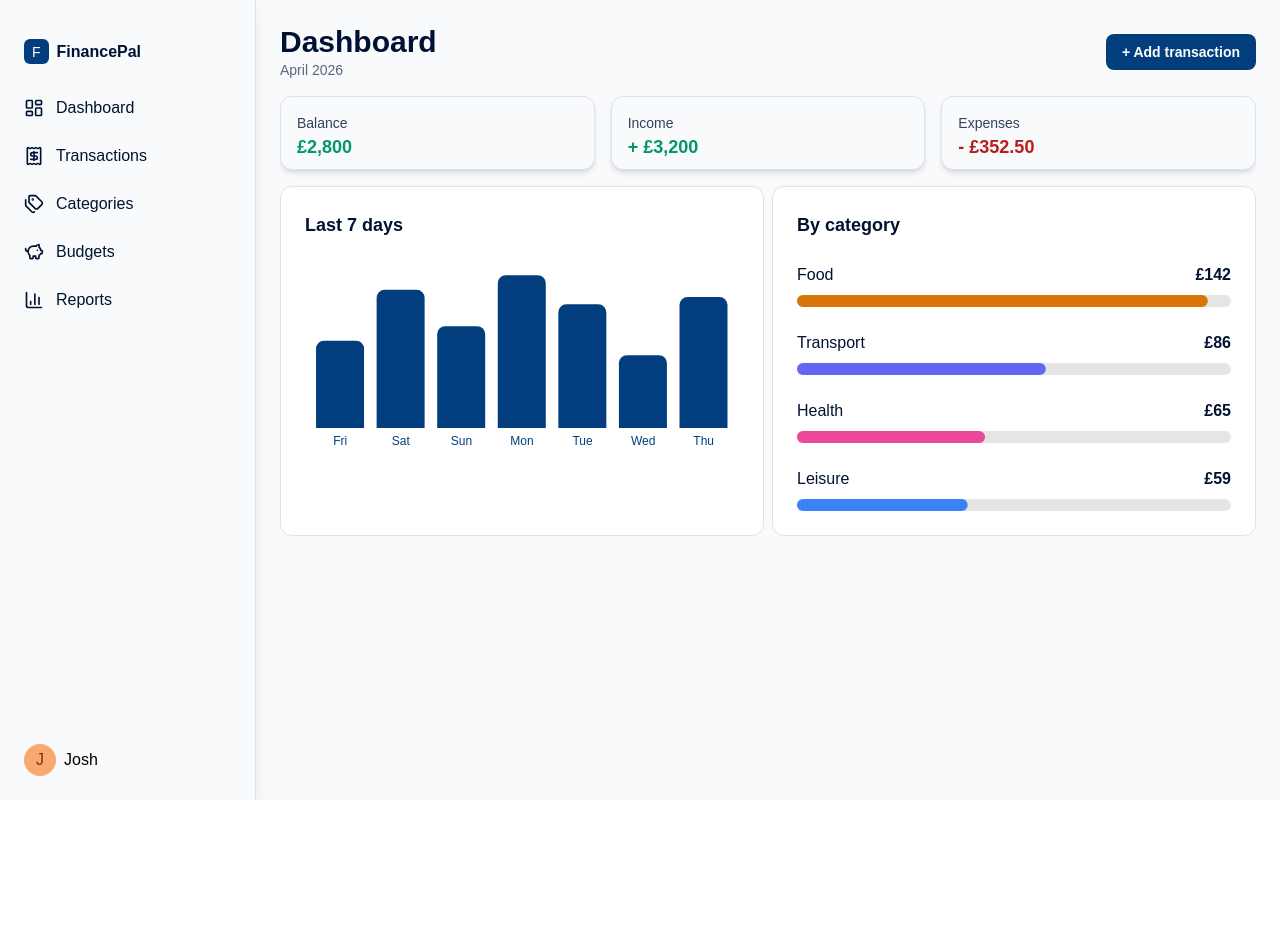
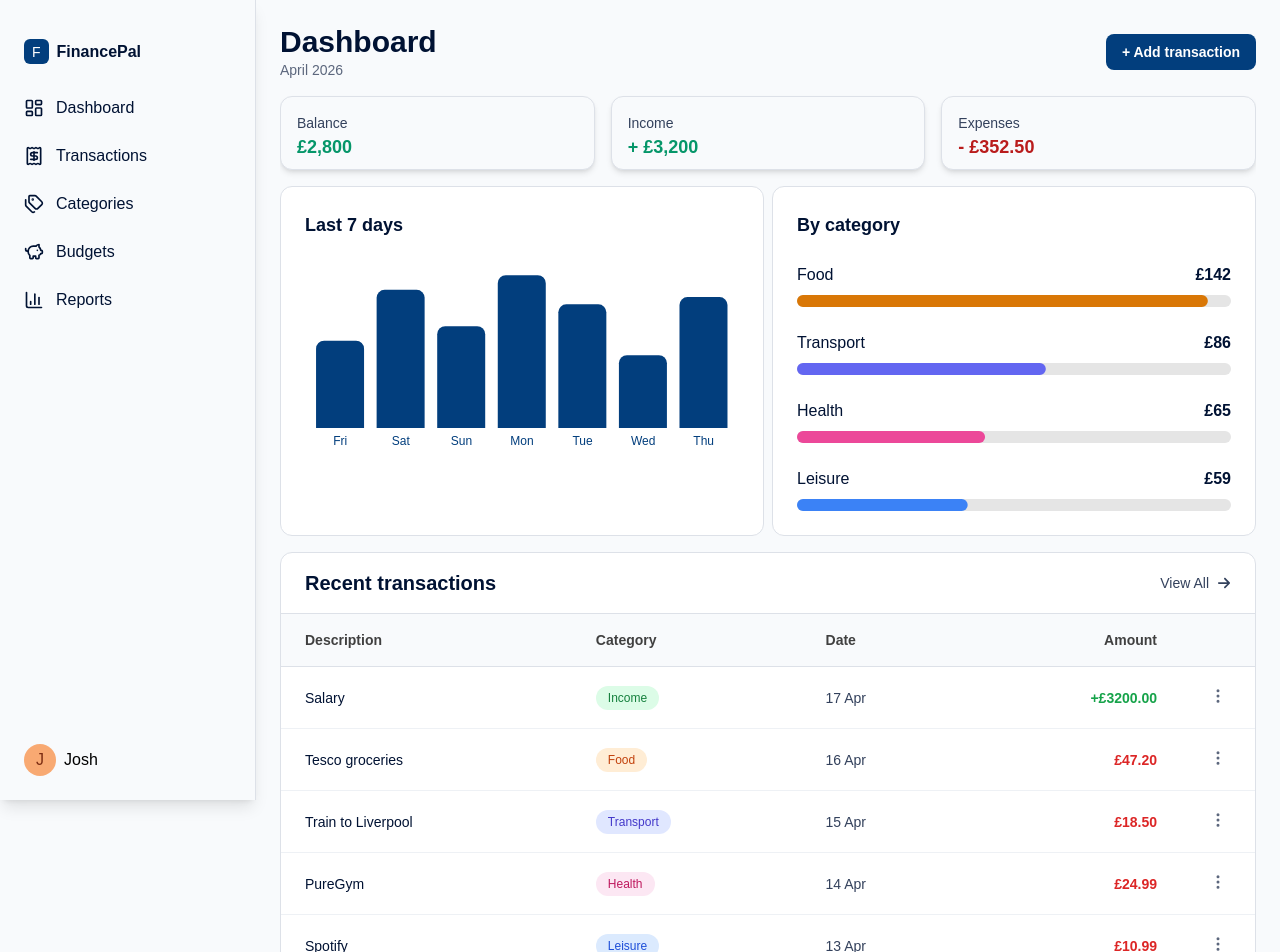
Before and after one commit to joshuapgrandin/finance-tracker-fullstack, a React (Create React App) app in the folder frontend/: page /dashboard in a window 1280 px wide. Shown: the top 952 px of the page. Before the commit the page ends 800 px from the top, so only its background shows below. Built offline with nearby package versions, Linux system fonts and the light colour scheme.

Commit message:
Added TransactionTable with mock data

```diff
--- a/frontend/src/components/dashboard/TransactionTable.js
+++ b/frontend/src/components/dashboard/TransactionTable.js
@@ -1,8 +1,171 @@
 import { FaArrowRight } from "react-icons/fa6";
 import { Link } from "react-router-dom";
+import { MoreVertical } from "lucide-react";
 
 const TransactionTable = () => {
-  return <div></div>;
+  const transactions = [
+    {
+      id: 1,
+      description: "Salary",
+      category: "Income",
+      date: "17 Apr",
+      amount: 3200.0,
+    },
+    {
+      id: 2,
+      description: "Tesco groceries",
+      category: "Food",
+      date: "16 Apr",
+      amount: -47.2,
+    },
+    {
+      id: 3,
+      description: "Train to Liverpool",
+      category: "Transport",
+      date: "15 Apr",
+      amount: -18.5,
+    },
+    {
+      id: 4,
+      description: "PureGym",
+      category: "Health",
+      date: "14 Apr",
+      amount: -24.99,
+    },
+    {
+      id: 5,
+      description: "Spotify",
+      category: "Leisure",
+      date: "13 Apr",
+      amount: -10.99,
+    },
+  ];
+
+  const getCategoryColor = (category) => {
+    const colors = {
+      Income: "bg-green-100 text-green-700",
+      Food: "bg-orange-100 text-orange-700",
+      Transport: "bg-indigo-100 text-indigo-700",
+      Health: "bg-pink-100 text-pink-700",
+      Leisure: "bg-blue-100 text-blue-700",
+    };
+    return colors[category] || "bg-neutral-100 text-neutral-700";
+  };
+
+  return (
+    <div className="bg-white rounded-xl border border-neutral-200 overflow-hidden mt-4">
+      {/* Header */}
+      <div className="flex justify-between items-center px-6 py-4 border-b border-neutral-200">
+        <h2 className="text-xl font-semibold text-neutral-900">
+          Recent transactions
+        </h2>
+        <Link
+          to="/transactions"
+          className="flex gap-2 items-center text-sm text-neutral-600 hover:text-brand-700 transition-colors"
+        >
+          <span>View All</span>
+          <FaArrowRight />
+        </Link>
+      </div>
+
+      {/* Mobile Card View */}
+      <div className="md:hidden">
+        {transactions.map((transaction) => (
+          <div
+            key={transaction.id}
+            className="border-b border-neutral-100 p-4 hover:bg-neutral-50 transition-colors"
+          >
+            <div className="flex justify-between items-start mb-2">
+              <div className="flex-1">
+                <p className="font-medium text-neutral-900">
+                  {transaction.description}
+                </p>
+                <div className="flex gap-2 items-center mt-1">
+                  <span
+                    className={`inline-block px-2 py-1 rounded-full text-xs font-medium ${getCategoryColor(transaction.category)}`}
+                  >
+                    {transaction.category}
+                  </span>
+                  <span className="text-xs text-neutral-500">
+                    {transaction.date}
+                  </span>
+                </div>
+              </div>
+              <div className="flex items-center gap-2">
+                <span
+                  className={`text-base font-semibold ${transaction.amount > 0 ? "text-green-600" : "text-red-600"}`}
+                >
+                  {transaction.amount > 0 ? "+" : ""}£
+                  {Math.abs(transaction.amount).toFixed(2)}
+                </span>
+                <button className="p-1 hover:bg-neutral-200 rounded transition-colors">
+                  <MoreVertical size={18} className="text-neutral-500" />
+                </button>
+              </div>
+            </div>
+          </div>
+        ))}
+      </div>
+
+      {/* Desktop Table View */}
+      <div className="hidden md:block overflow-x-auto">
+        <table className="w-full">
+          <thead>
+            <tr className="bg-neutral-50 border-b border-neutral-200">
+              <th className="px-6 py-4 text-left text-sm font-semibold text-neutral-700">
+                Description
+              </th>
+              <th className="px-6 py-4 text-left text-sm font-semibold text-neutral-700">
+                Category
+              </th>
+              <th className="px-6 py-4 text-left text-sm font-semibold text-neutral-700">
+                Date
+              </th>
+              <th className="px-6 py-4 text-right text-sm font-semibold text-neutral-700">
+                Amount
+              </th>
+              <th className="w-12"></th>
+            </tr>
+          </thead>
+          <tbody>
+            {transactions.map((transaction) => (
+              <tr
+                key={transaction.id}
+                className="border-b border-neutral-100 hover:bg-neutral-50 transition-colors"
+              >
+                <td className="px-6 py-4 text-sm font-medium text-neutral-900">
+                  {transaction.description}
+                </td>
+                <td className="px-6 py-4">
+                  <span
+                    className={`inline-block px-3 py-1 rounded-full text-xs font-medium ${getCategoryColor(transaction.category)}`}
+                  >
+                    {transaction.category}
+                  </span>
+                </td>
+                <td className="px-6 py-4 text-sm text-neutral-600">
+                  {transaction.date}
+                </td>
+                <td className="px-6 py-4 text-right">
+                  <span
+                    className={`text-sm font-semibold ${transaction.amount > 0 ? "text-green-600" : "text-red-600"}`}
+                  >
+                    {transaction.amount > 0 ? "+" : ""}£
+                    {Math.abs(transaction.amount).toFixed(2)}
+                  </span>
+                </td>
+                <td className="px-6 py-4">
+                  <button className="p-1 hover:bg-neutral-200 rounded transition-colors">
+                    <MoreVertical size={18} className="text-neutral-500" />
+                  </button>
+                </td>
+              </tr>
+            ))}
+          </tbody>
+        </table>
+      </div>
+    </div>
+  );
 };
 
 export default TransactionTable;
```
